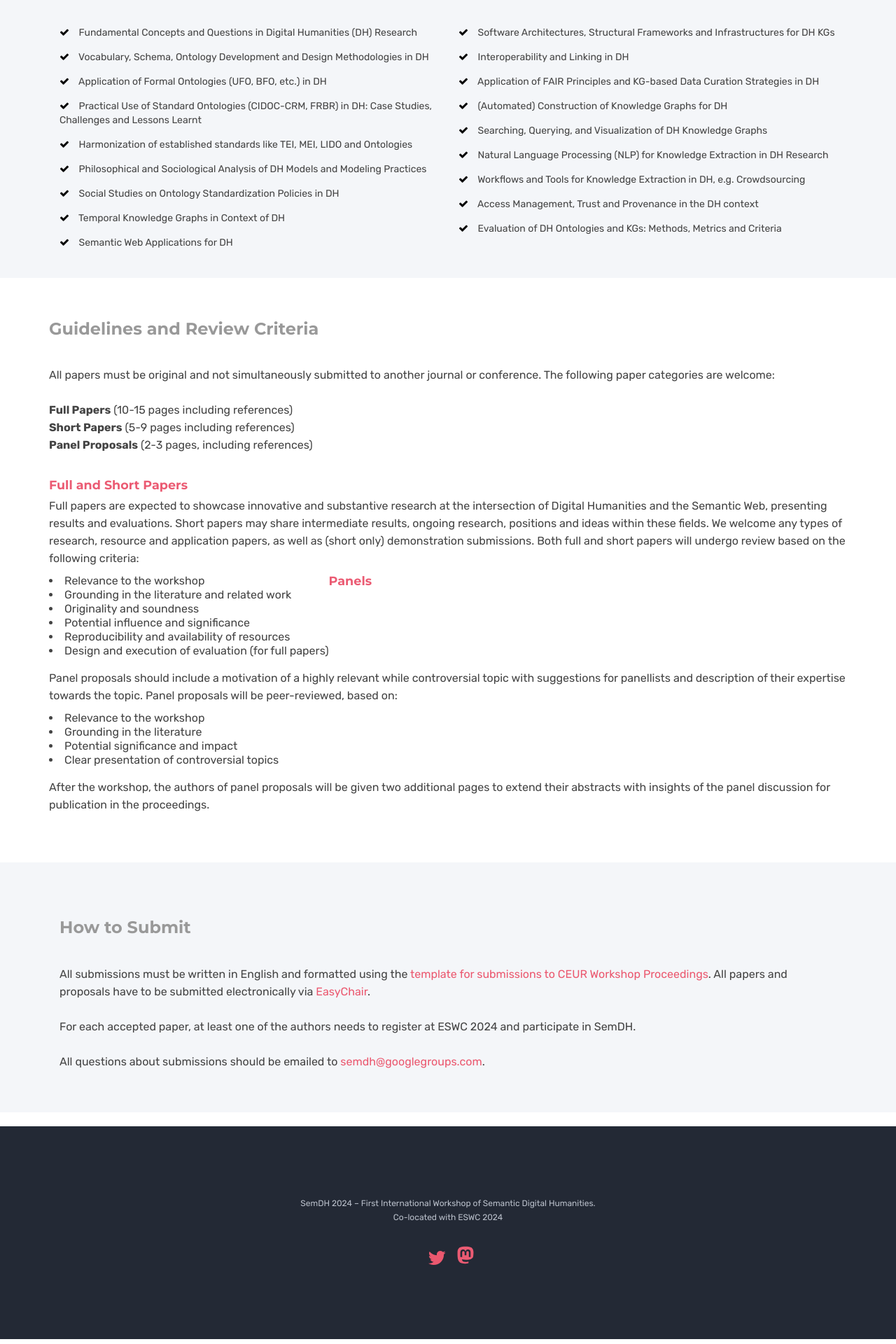
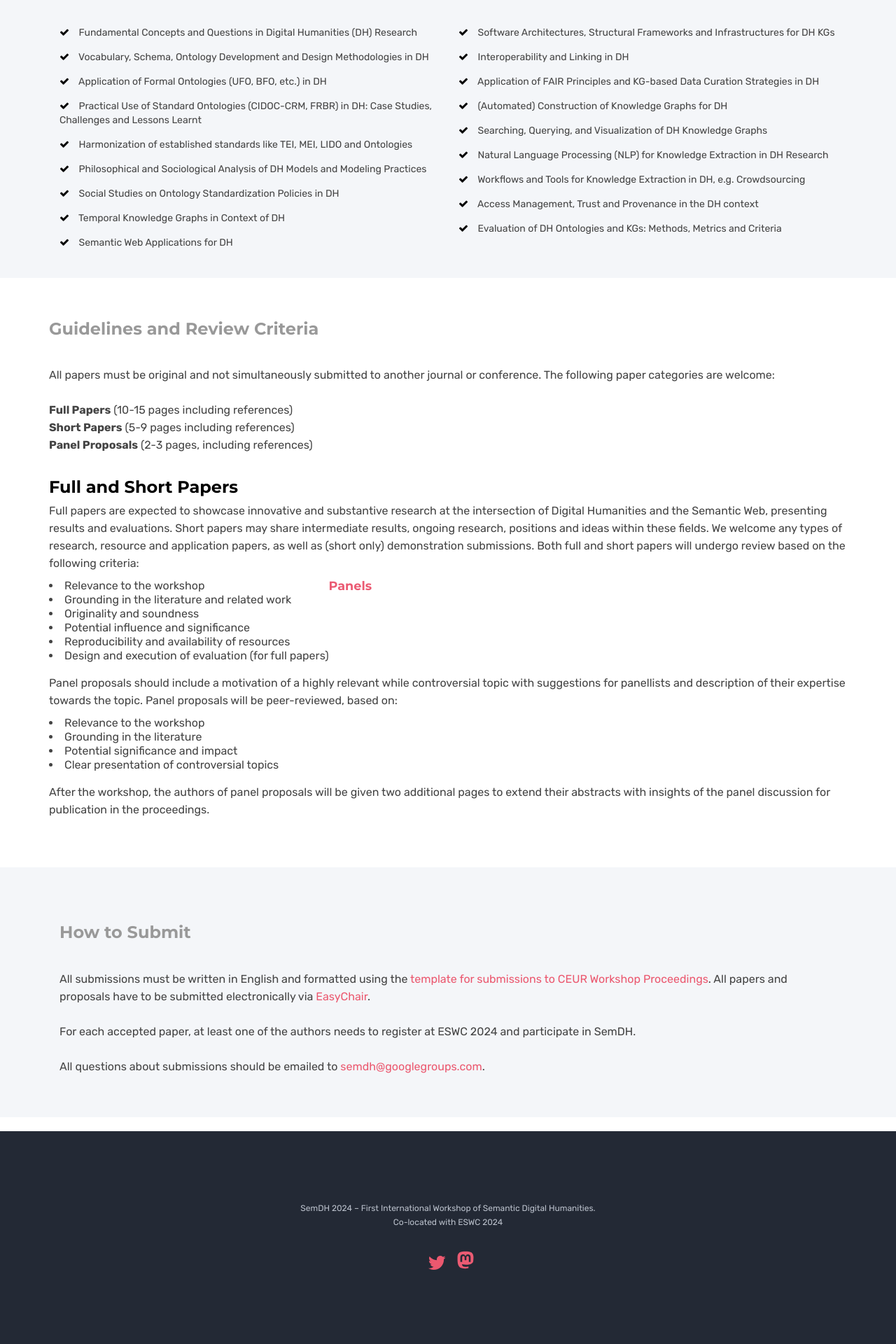
Before and after one commit to SemDH/semdh.github.io, a Jekyll site: the page built from callforpapers.html, in a window 1280 px wide. Shown: the part 767-2687 px from the top of the page at 70% size. Built offline with Jekyll 4.4.1, drawn with Linux system fonts in a browser that asks for light colours.

```diff
--- a/callforpapers.html
+++ b/callforpapers.html
@@ -166,7 +166,7 @@ canonical: https://semdh.github.io
       <br />
     </p>
 
-    <h6>Full and Short Papers</h6>
+    <h4>Full and Short Papers</h4>
 
     <p class="lead">Full papers are expected to showcase innovative and substantive research at the intersection of Digital Humanities and the Semantic Web, presenting results and evaluations. Short papers may share intermediate results, ongoing research, positions and ideas within these fields. We welcome any types of research, resource and application papers, as well as (short only) demonstration submissions. Both full and short papers will undergo review based on the following criteria: </p>
     <ul class="unorderedlist">
```
